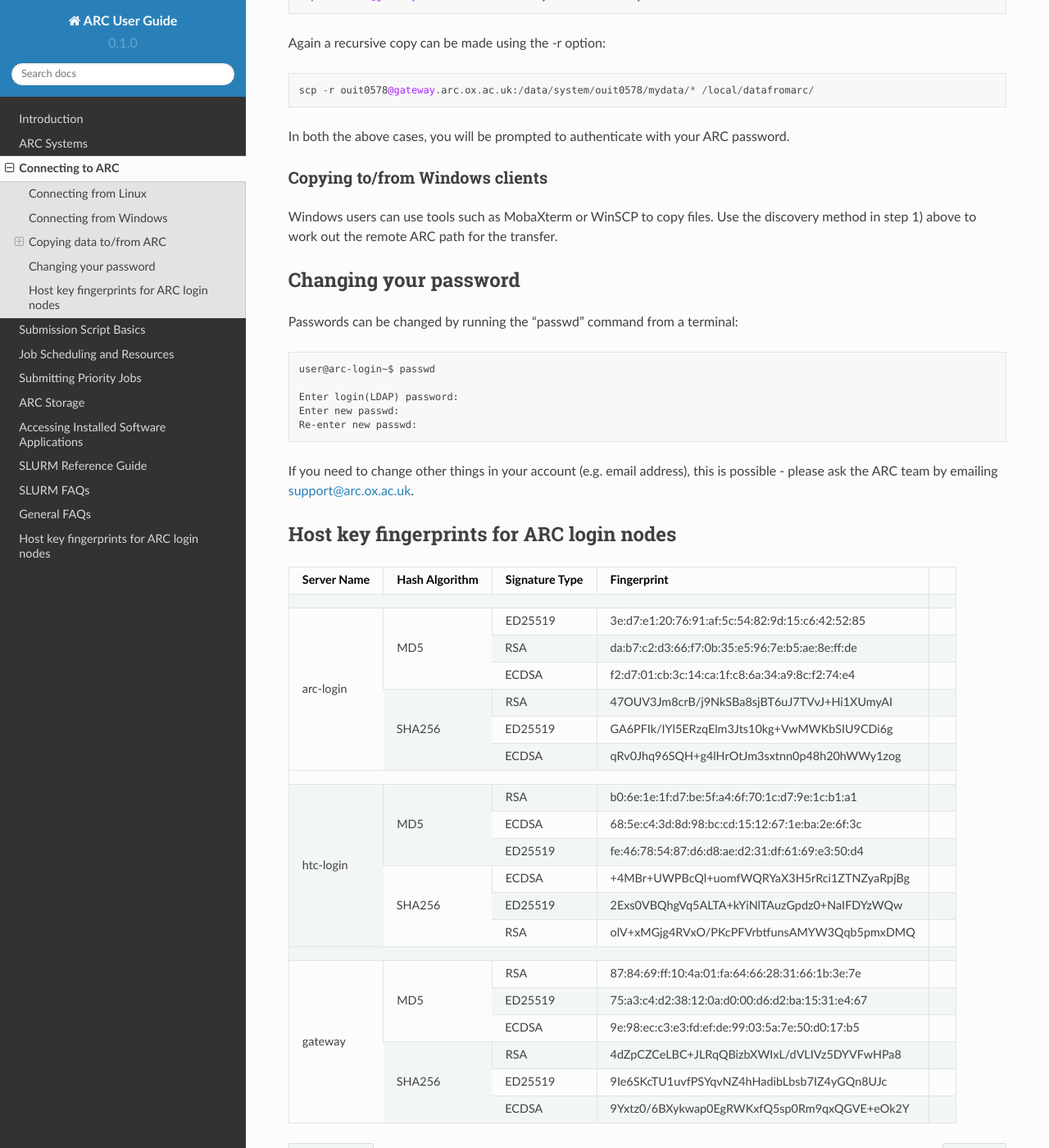
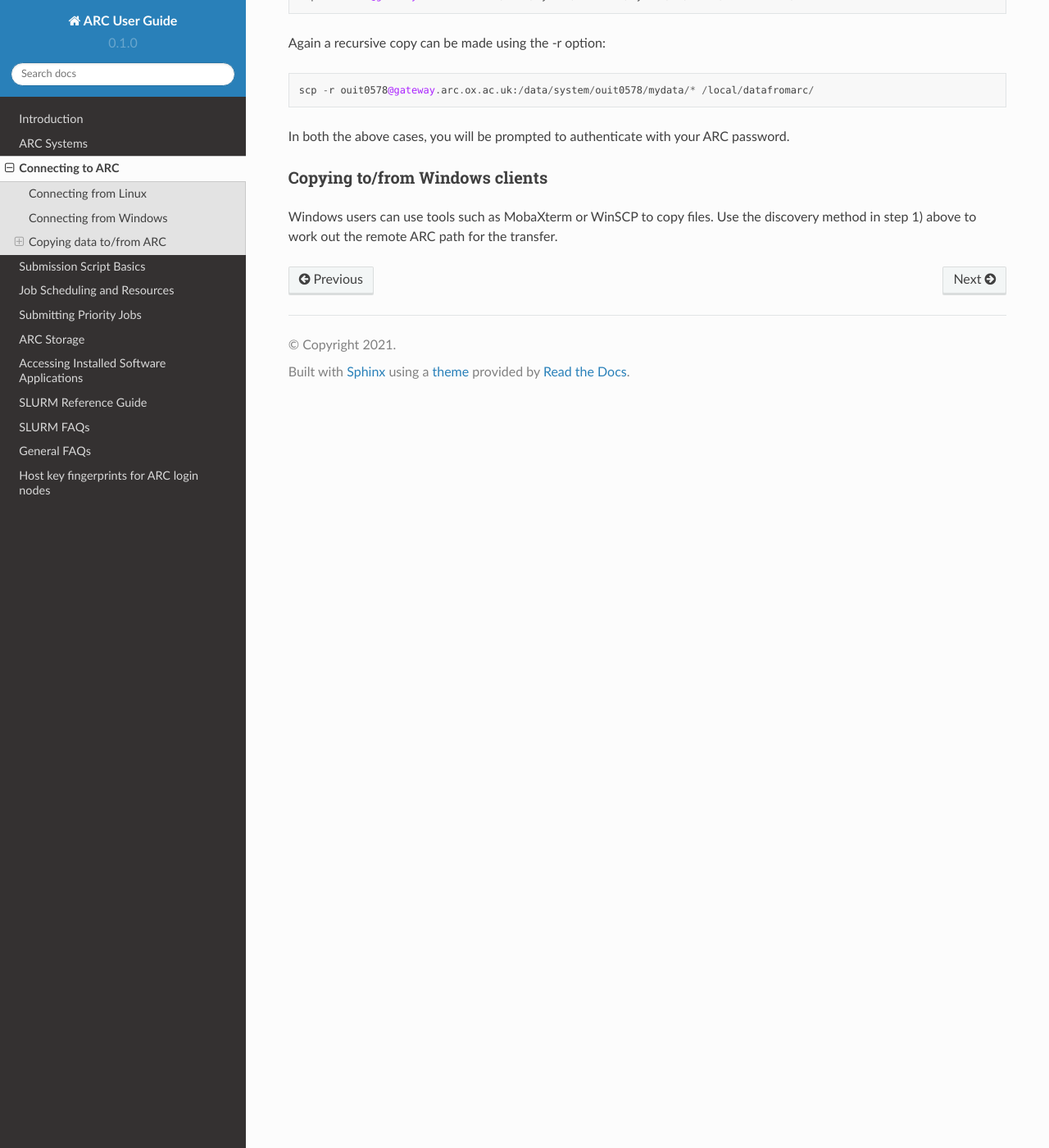
Before and after one commit to tina-friedrich/arc-user-guide, a Sphinx documentation site: the page built from docs/source/connecting-to-arc.rst, in a window 1280 px wide and 1400 px high, scrolled down 2630 px. Shown: the whole window at 82% size. Built offline with Sphinx 7.4.7 and the Read the Docs theme 2.0.0, drawn with Linux system fonts in a browser that asks for light colours.

Commit message:
Update connecting-to-arc.rst

```diff
--- a/docs/source/connecting-to-arc.rst
+++ b/docs/source/connecting-to-arc.rst
@@ -101,65 +101,3 @@ Copying to/from Windows clients
 ^^^^^^^^^^^^^^^^^^^^^^^^^^^^^^^
 
 Windows users can use tools such as MobaXterm or WinSCP to copy files. Use the discovery method in step 1) above to work out the remote ARC path for the transfer.
-
-Changing your password
-----------------------
-
-Passwords can be changed by running the "passwd" command from a terminal::
-
-    user@arc-login~$ passwd
-
-    Enter login(LDAP) password:
-    Enter new passwd:
-    Re-enter new passwd:
-
-If you need to change other things in your account (e.g. email address), this is possible - please ask the ARC team by emailing support@arc.ox.ac.uk.
-
-Host key fingerprints for ARC login nodes
------------------------------------------
-
-+-------------+----------------+----------------+-------------------------------------------------+---+
-| Server Name | Hash Algorithm | Signature Type | Fingerprint                                     |   |
-+=============+================+================+=================================================+===+
-|                                                                                                 |   |
-+-------------+----------------+----------------+-------------------------------------------------+---+
-|             |                |     ED25519    | 3e:d7:e1:20:76:91:af:5c:54:82:9d:15:c6:42:52:85 |   |
-|             |                +----------------+-------------------------------------------------+---+
-|             |       MD5      |       RSA      | da:b7:c2:d3:66:f7:0b:35:e5:96:7e:b5:ae:8e:ff:de |   |
-|             |                +----------------+-------------------------------------------------+---+
-|             |                |      ECDSA     | f2:d7:01:cb:3c:14:ca:1f:c8:6a:34:a9:8c:f2:74:e4 |   |
-|  arc-login  +----------------+----------------+-------------------------------------------------+---+
-|             |                |       RSA      | 47OUV3Jm8crB/j9NkSBa8sjBT6uJ7TVvJ+Hi1XUmyAI     |   |
-|             |                +----------------+-------------------------------------------------+---+
-|             |     SHA256     |     ED25519    | GA6PFIk/IYl5ERzqElm3Jts10kg+VwMWKbSIU9CDi6g     |   |
-|             |                +----------------+-------------------------------------------------+---+
-|             |                |      ECDSA     | qRv0Jhq96SQH+g4lHrOtJm3sxtnn0p48h20hWWy1zog     |   |
-+-------------+----------------+----------------+-------------------------------------------------+---+
-|                                                                                                 |   |
-+-------------+----------------+----------------+-------------------------------------------------+---+
-|             |                |       RSA      | b0:6e:1e:1f:d7:be:5f:a4:6f:70:1c:d7:9e:1c:b1:a1 |   |
-|             |                +----------------+-------------------------------------------------+---+
-|             |       MD5      |      ECDSA     | 68:5e:c4:3d:8d:98:bc:cd:15:12:67:1e:ba:2e:6f:3c |   |
-|             |                +----------------+-------------------------------------------------+---+
-|             |                |     ED25519    | fe:46:78:54:87:d6:d8:ae:d2:31:df:61:69:e3:50:d4 |   |
-|  htc-login  +----------------+----------------+-------------------------------------------------+---+
-|             |                |      ECDSA     | +4MBr+UWPBcQl+uomfWQRYaX3H5rRci1ZTNZyaRpjBg     |   |
-|             |                +----------------+-------------------------------------------------+---+
-|             |     SHA256     |     ED25519    | 2Exs0VBQhgVq5ALTA+kYiNlTAuzGpdz0+NaIFDYzWQw     |   |
-|             |                +----------------+-------------------------------------------------+---+
-|             |                |       RSA      | olV+xMGjg4RVxO/PKcPFVrbtfunsAMYW3Qqb5pmxDMQ     |   |
-+-------------+----------------+----------------+-------------------------------------------------+---+
-|                                                                                                 |   |
-+-------------+----------------+----------------+-------------------------------------------------+---+
-|             |                |       RSA      | 87:84:69:ff:10:4a:01:fa:64:66:28:31:66:1b:3e:7e |   |
-|             |                +----------------+-------------------------------------------------+---+
-|             |       MD5      |     ED25519    | 75:a3:c4:d2:38:12:0a:d0:00:d6:d2:ba:15:31:e4:67 |   |
-|             |                +----------------+-------------------------------------------------+---+
-|             |                |      ECDSA     | 9e:98:ec:c3:e3:fd:ef:de:99:03:5a:7e:50:d0:17:b5 |   |
-|   gateway   +----------------+----------------+-------------------------------------------------+---+
-|             |                |       RSA      | 4dZpCZCeLBC+JLRqQBizbXWIxL/dVLIVz5DYVFwHPa8     |   |
-|             |                +----------------+-------------------------------------------------+---+
-|             |     SHA256     |     ED25519    | 9Ie6SKcTU1uvfPSYqvNZ4hHadibLbsb7IZ4yGQn8UJc     |   |
-|             |                +----------------+-------------------------------------------------+---+
-|             |                |      ECDSA     | 9Yxtz0/6BXykwap0EgRWKxfQ5sp0Rm9qxQGVE+eOk2Y     |   |
-+-------------+----------------+----------------+-------------------------------------------------+---+
```
